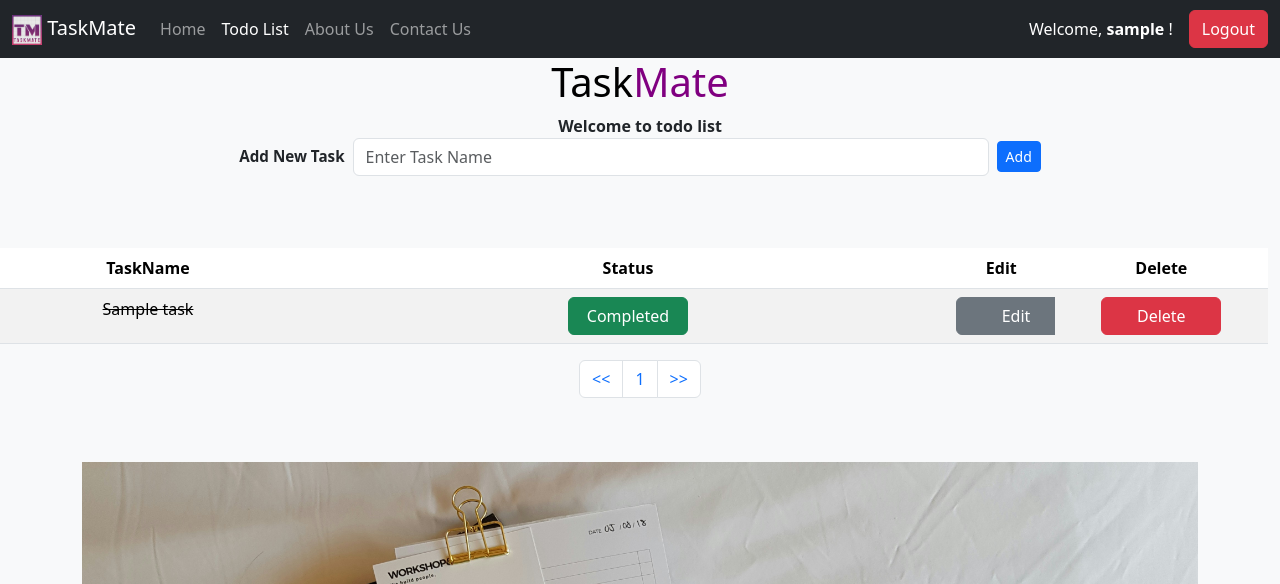
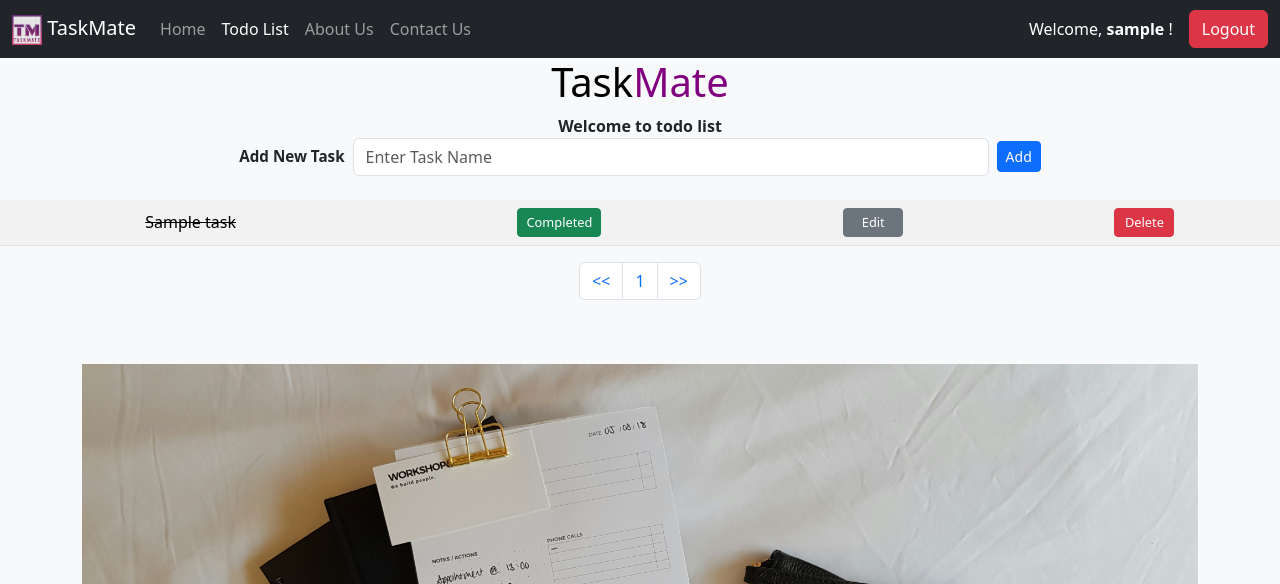
Before and after one commit to sarvam207/TaskMate, a Django app: page /task/todo/ in a window 1280 px wide. Shown: the top 584 px of the page. Run offline with Django 5.2, Linux system fonts and the light colour scheme; a user stored in the database is signed in; tables that the repository leaves empty hold one stand-in row (values such as "Sample post").

Commit message:
'task_table'

```diff
--- a/todolist_app/templates/todolist.html
+++ b/todolist_app/templates/todolist.html
@@ -45,37 +45,84 @@
   </div>
 </form>
 </br>
-<!-- Task List -->
-<table class="table table-striped text-center row">
-  <thead>
-    <tr class="row">
-      <th class="col-lg-3">TaskName</th>
-      <th class="col-lg-6">Status</th>
-      <th class="col-lg-1">Edit</th>
-      <th class="col-lg-2">Delete</th>
+<!-- Task List (Responsive for Vertical/Small Screens) -->
+<div class="table-responsive">
+  <table class="table table-striped text-center align-middle">
+    <thead class="d-none d-lg-table-header-group">
+      <tr>
+        <th>TaskName</th>
+        <th>Status</th>
+        <th>Edit</th>
+        <th>Delete</th>
       </tr>
     </thead>
     <tbody>
-  </br>
       {% for obj in all_tasks %}
-      <tr class="row">
+        <!-- Desktop Row -->
+        <tr class="d-none d-lg-table-row">
           {% if obj.completed %}
-          <td class="col-lg-3"><del>{{ obj.title }}</del></td>
-          <!-- Completed task button -->
-          <td class="col-lg-6"><a href="{% url 'task_pending' obj.id %}"><button type="button" class="btn btn-success" style="width: 120px; min-width: 120px;">Completed</button></a></td>
+            <td><del>{{ obj.title }}</del></td>
+            <td>
+              <a href="{% url 'task_pending' obj.id %}">
+              <button type="button" class="btn btn-success btn-sm py-1 px-2" style="font-size:0.80rem; min-width:70px; max-width:90px;">Completed</button>
+              </a>
+            </td>
             {% else %}
-          <td class="col-lg-3">{{ obj.title }}</td>
-          <!-- Not completed task button -->
-          <td class="col-lg-6"><a href="{% url 'task_done' obj.id %}"><button type="button" class="btn btn-warning" style="width: 120px; min-width: 120px;">Pending</button></a></td>
+            <td>{{ obj.title }}</td>
+            <td>
+              <a href="{% url 'task_done' obj.id %}">
+              <button type="button" class="btn btn-warning btn-sm py-1 px-2" style="font-size:0.80rem; min-width:70px; max-width:90px;">Pending</button>
+              </a>
+            </td>
             {% endif %}
-        <!-- Edit and Delete buttons -->
-        <td class="col-lg-1"> <a href="{% url 'edit_task' obj.id %}"><button type="button" class="btn btn-secondary" style="width: 120px; min-width: 120px;">Edit</button></a> </td>
-        <td class="col-lg-2"> <a href="{% url 'delete_task' obj.id %}"><button type="button" class="btn btn-danger" style="width: 120px; min-width: 120px;">Delete</button></a> </td>
+            <td>
+            <a href="{% url 'edit_task' obj.id %}">
+              <button type="button" class="btn btn-secondary btn-sm py-1 px-2" style="font-size:0.80rem; min-width:60px; max-width:80px;">Edit</button>
+            </a>
+            </td>
+            <td>
+            <a href="{% url 'delete_task' obj.id %}">
+              <button type="button" class="btn btn-danger btn-sm py-1 px-2" style="font-size:0.80rem; min-width:60px; max-width:80px;">Delete</button>
+            </a>
+            </td>
+          </tr>
+          <!-- Mobile Card -->
+          <tr class="d-table-row d-lg-none">
+            <td colspan="4">
+            <div class="card mb-2">
+              <div class="card-body p-2">
+              <h5 class="card-title mb-2" style="font-size:1.1rem;">
+                {% if obj.completed %}
+                <del>{{ obj.title }}</del>
+                {% else %}
+                {{ obj.title }}
+                {% endif %}
+              </h5>
+              <div class="d-flex flex-wrap gap-2 justify-content-center">
+                {% if obj.completed %}
+                <a href="{% url 'task_pending' obj.id %}">
+                  <button type="button" class="btn btn-success btn-sm py-1 px-2" style="font-size:0.85rem;">Completed</button>
+                </a>
+                {% else %}
+                <a href="{% url 'task_done' obj.id %}">
+                  <button type="button" class="btn btn-warning btn-sm py-1 px-2" style="font-size:0.85rem;">Pending</button>
+                </a>
+                {% endif %}
+                <a href="{% url 'edit_task' obj.id %}">
+                <button type="button" class="btn btn-secondary btn-sm py-1 px-2" style="font-size:0.85rem;">Edit</button>
+                </a>
+                <a href="{% url 'delete_task' obj.id %}">
+                <button type="button" class="btn btn-danger btn-sm py-1 px-2" style="font-size:0.85rem;">Delete</button>
+                  </a>
+                </div>
+              </div>
+            </div>
+          </td>
         </tr>
       {% endfor %}
-  </br>
     </tbody>
   </table>
+</div>
 <!-- Pagination controls -->
 <nav aria-label="...">
   <ul class="pagination justify-content-center">
```
Lines whose indentation alone changed are shown as unchanged.
